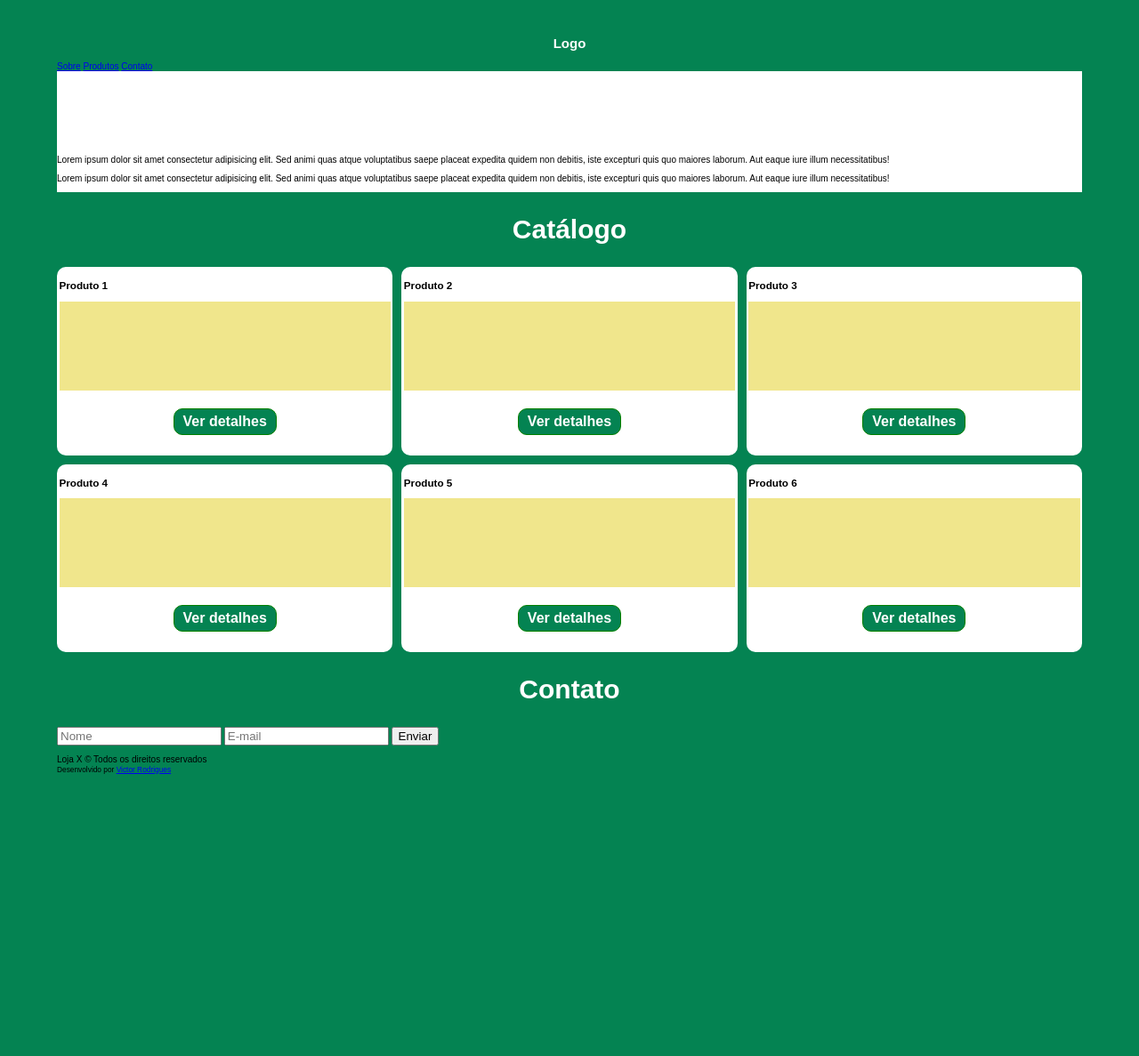
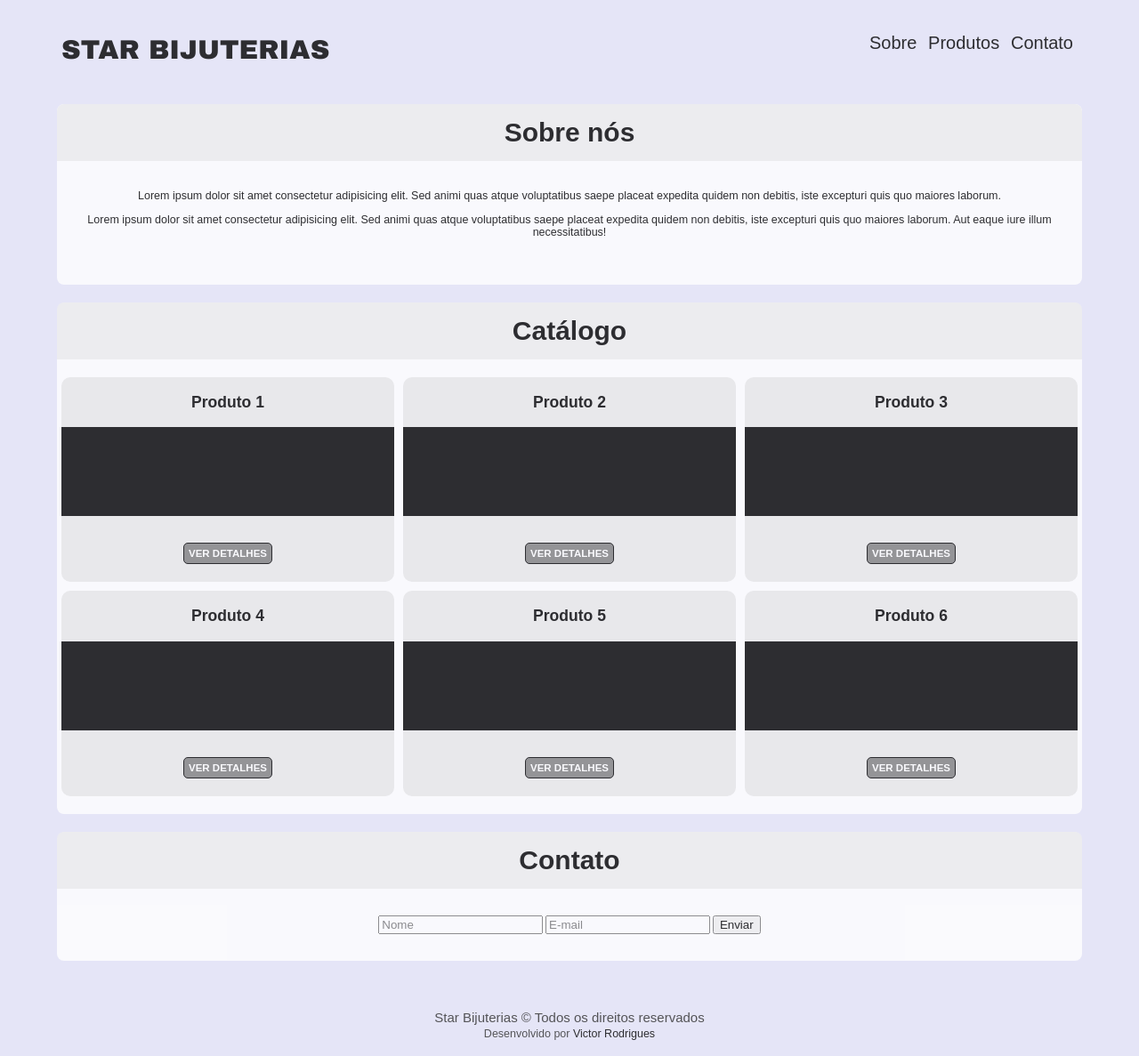
Before and after one commit to dudeHQ/simulator, a website built with webpack: page src/index.html in a window 1280 px wide. Shown: the whole page at 89% size. Before the commit the page ends 880 px from the top, so only its background shows below. Built offline with nearby package versions, Linux system fonts and the light colour scheme.

Commit message:
personalizações para o exercício

```diff
--- a/src/index.html
+++ b/src/index.html
@@ -1,18 +1,27 @@
 <!DOCTYPE html>
 <html lang="pt-br">
+<!--
+██    ██  ████████  ██████
+██    ██     ██    ██    ██
+██    ██     ██    ██    ██
+ ██████      ██    ██    ██
+   ██        ██     ██████
+
+Desenvolvido por Victor Rodrigues
+-->
 
 <head>
-    <meta charset="UTF-8">
-    <meta http-equiv="X-UA-Compatible" content="IE=edge">
-    <meta name="viewport" content="width=device-width, initial-scale=1.0">
+    <meta charset="UTF-8" />
+    <meta http-equiv="X-UA-Compatible" content="IE=edge" />
+    <meta name="viewport" content="width=device-width, initial-scale=1.0" />
     <title>Framework Simulator</title>
 </head>
 
 <body>
     <div id="root">
-        <header>
+        <header id="top">
             <div class="container">
-                <h2>Logo</h2>
+                <h2 class="logo">Star Bijuterias</h2>
                 <nav>
                     <a href="#sobre">Sobre</a>
                     <a href="#produtos">Produtos</a>
@@ -27,19 +36,26 @@
                 </aside>
                 <article>
                     <h1>Sobre nós</h1>
-                    <p>Lorem ipsum dolor sit amet consectetur adipisicing elit. Sed animi quas atque voluptatibus saepe
-                        placeat expedita quidem non debitis, iste excepturi quis quo maiores laborum. Aut eaque iure
-                        illum necessitatibus!</p>
-                    <p>Lorem ipsum dolor sit amet consectetur adipisicing elit. Sed animi quas atque voluptatibus saepe
-                        placeat expedita quidem non debitis, iste excepturi quis quo maiores laborum. Aut eaque iure
-                        illum necessitatibus!</p>
+                    <div class="text-about">
+                        <p>
+                            Lorem ipsum dolor sit amet consectetur adipisicing elit. Sed
+                            animi quas atque voluptatibus saepe placeat expedita quidem non
+                            debitis, iste excepturi quis quo maiores laborum.
+                        </p>
+                        <p>
+                            Lorem ipsum dolor sit amet consectetur adipisicing elit. Sed
+                            animi quas atque voluptatibus saepe placeat expedita quidem non
+                            debitis, iste excepturi quis quo maiores laborum. Aut eaque iure
+                            illum necessitatibus!
+                        </p>
+                    </div>
                 </article>
             </div>
         </section>
         <section id="produtos">
             <div class="container">
                 <h1>Catálogo</h1>
-                <div class="vitrine">
+                <div class="vitrine vitrine-fundo">
                     <div class="vitrine__item">
                         <h3 class="vitrine__produto">Produto 1</h3>
                         <div class="vitrine__image"></div>
@@ -78,28 +94,28 @@
                     </div>
                 </div>
             </div>
-
         </section>
         <section id="contato">
             <div class="container">
                 <h1>Contato</h1>
-                <form id="contato">
-                    <input type="text" placeholder="Nome" class="contato__input">
-                    <input type="text" placeholder="E-mail" class="contato__input">
-                    <button class="contato__button">Enviar</button>
-                </form>
+                <center>
+                    <form id="contato">
+                        <input type="text" required placeholder="Nome" class="contato__input" />
+                        <input type="text" required placeholder="E-mail" class="contato__input" />
+                        <button class="contato__button">Enviar</button>
+                    </form>
+                </center>
             </div>
         </section>
         <footer>
             <div class="container">
-                <p>Loja X &copy; Todos os direitos reservados<br>
-                    <small>Desenvolvido por <a href="#" target="_blank">Victor Rodrigues</a></small>
+                <p>
+                    Star Bijuterias &copy; Todos os direitos reservados<br />
+                    <small>Desenvolvido por
+                        <a href="#" target="_blank">Victor Rodrigues</a></small>
                 </p>
             </div>
         </footer>
-
-
-
     </div>
 </body>
 
--- a/src/scss/_vitrine.scss
+++ b/src/scss/_vitrine.scss
@@ -3,29 +3,37 @@
   grid-template-columns: repeat(3, 1fr);
   gap: 1rem;
   &__item {
-    background-color: #fff;
+    background-color: rgb(233, 233, 233);
     border-radius: 1rem;
     display: flex;
     flex-flow: column;
     justify-content: center;
-    align-items: flex-start;
+    align-items: center;
     min-height: 20rem;
-    padding: .25rem;
-  }&__image{
-      background-color: khaki;
+    font-size: 1.5rem;
+  }
+  &__image {
+    background-color: black;
     width: 100%;
     height: 10rem;
-  }&__button{
-      background-color: $color-bg-default;
-      border:1px solid green;
+  }
+  &__button {
+    background-color: gray;
+    border: 1px solid black;
     color: white;
+    text-transform: uppercase;
     font-weight: bold;
-      padding: .5rem 1rem;
-      font-size: $font-size-defaut;
+    padding: 0.5rem 0.5rem;
+    font-size: 1.15rem;
     text-decoration: none;
     align-self: center;
     margin-bottom: 2rem;
-      border-radius: 1rem;
-
+    border-radius: 0.5rem;
   }
 }
+
+.vitrine-fundo {
+  border-radius: 0 0 0.8rem 0.8rem;
+  background-color: white;
+  padding: 2rem 0.5rem 2rem 0.5rem;
+}
--- a/src/scss/styles.scss
+++ b/src/scss/styles.scss
@@ -5,21 +5,27 @@ $color-bg-boxes: rgb(253, 179, 31);
 $font-size-defaut: 1.6rem;
 html {
   font-size: 62.5%;
+  font-family: Arial, Helvetica, sans-serif;
 }
 
 body {
-  //background: url('../assets/background.jpg') no-repeat top center;
-  background-color: $color-bg-default;
-  background-size: cover;
+  background-color: #e5e5f7;
+  opacity: 0.8;
+  background-image: radial-gradient(#444cf7 0.5px, #e5e5f7 0.5px);
+  background-size: 10px 10px;
   font-family: $font-default;
   margin: 0;
 }
 
 h1 {
-  color: $color-font;
   text-align: center;
   width: 100%;
   font-size: 3rem;
+  background-color: rgb(238, 238, 238);
+  border-radius: 0.8rem 0.8rem 0 0;
+  color: black;
+  padding: 1.5rem 0;
+  margin: 0;
 }
 
 h2 {
@@ -28,8 +34,7 @@ h2 {
   text-align: center;
 }
 header,
-section,
-footer {
+section {
   display: block;
   float: left;
   width: 100%;
@@ -40,10 +45,80 @@ footer {
   margin: 0 auto;
   flex-flow: column;
 }
+
 #sobre {
-  background-color: #fff;
+  article {
+    border-radius: 0.8rem;
+    background-color: white;
+    padding: 0 0 2rem 0;
+    margin: 2rem 0;
+  }
+  .text-about {
+    padding: 2rem;
+  }
+  p {
+    text-align: center;
+    font-size: 1.25rem;
+  }
 }
-#produtos {
+
+header {
+  .container {
+    display: flex;
+    flex-direction: row;
+    align-items: center;
+    justify-content: space-between;
+  }
+  .logo {
+    color: black;
+    font-family: "Arial Black", Times;
+    text-transform: uppercase;
+    font-size: 3rem;
+    margin-left: 0.5rem;
+  }
+  nav {
+    a {
+      text-decoration: none;
+      color: black;
+      margin-right: 1rem;
+      font-size: 2rem;
+    }
+    a:hover {
+      color: white;
+      background-color: rgb(51, 51, 51);
+      padding: 1rem 2rem;
+    }
+  }
+}
+
+footer {
+  display: flex;
+  padding: 4rem 0;
+  color: rgb(48, 48, 48);
+  align-items: center;
+  p {
+    text-align: center;
+    font-size: 1.5rem;
+  }
+  a {
+    text-decoration: none;
+    color: black;
+  }
+  a:hover {
+    text-decoration: underline;
+  }
+}
+
+#contato {
+  h1 {
+    margin-top: 2rem;
+  }
+  form {
+    border-radius: 0 0 0.8rem 0.8rem;
+    background-color: white;
+    padding: 3rem 0;
+    width: 100%;
+  }
 }
 
 @import "vitrine";
```
Lines whose indentation alone changed are shown as unchanged.
